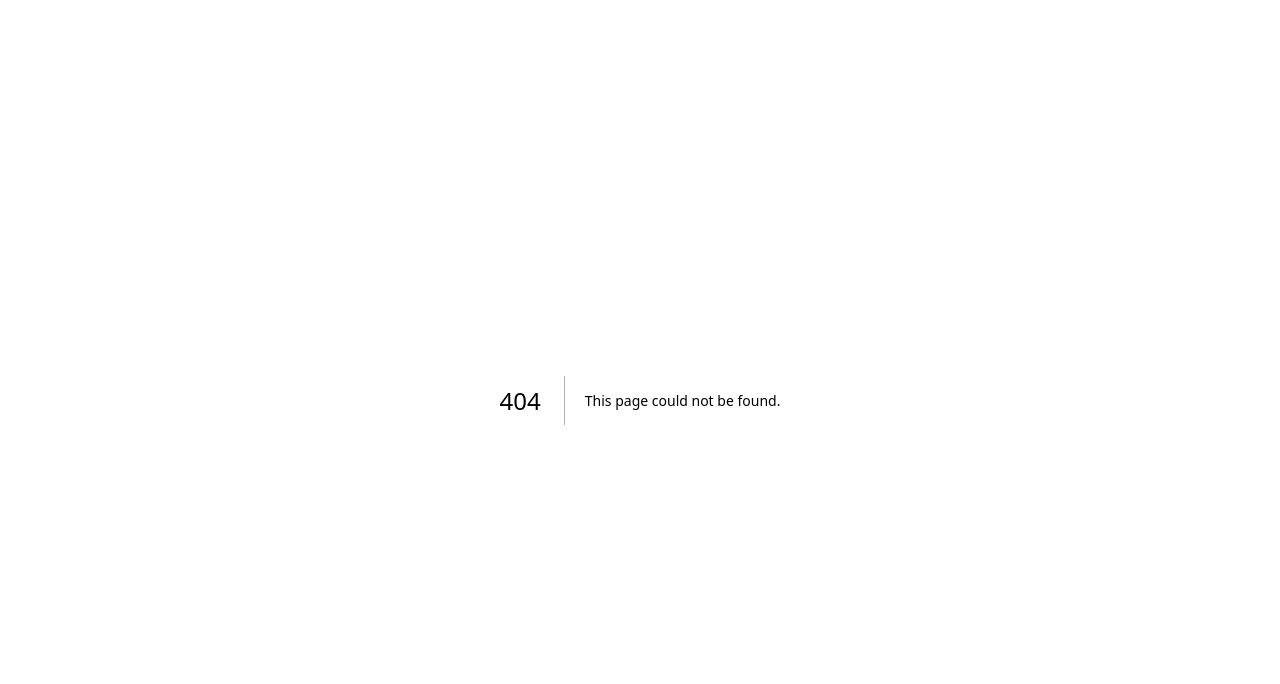
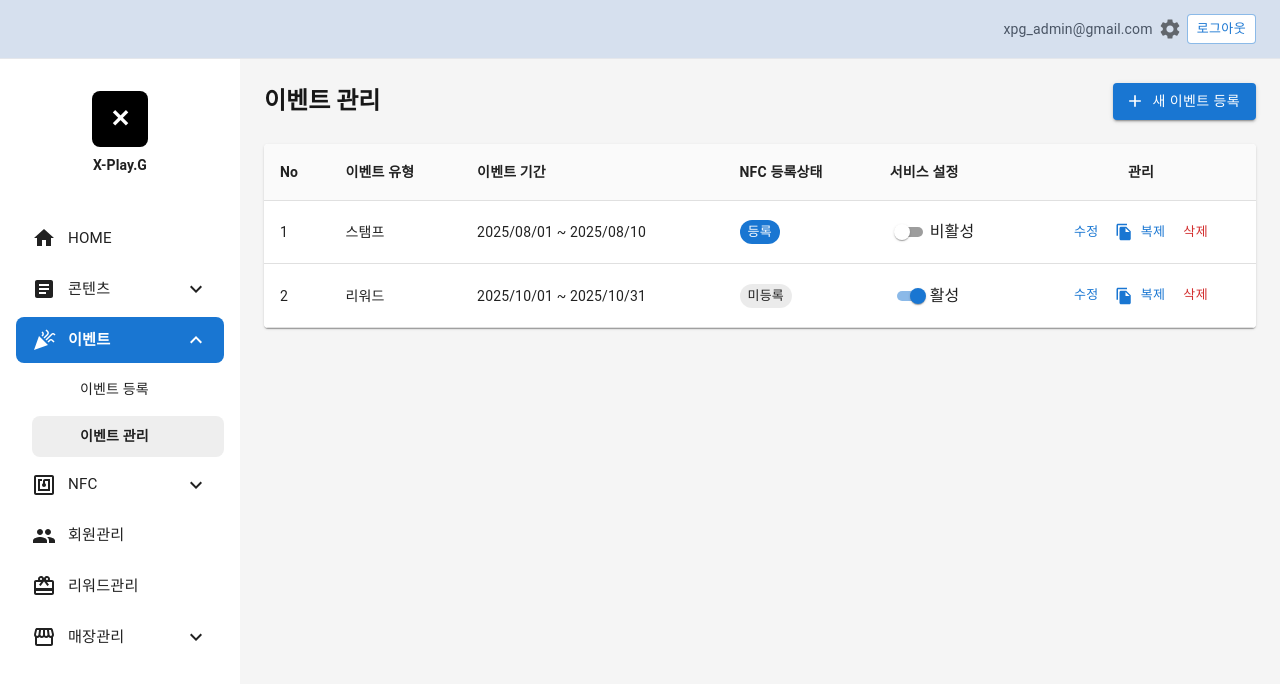
Before and after one commit to kimguny/xpg_frontend, a Next.js app: page /save/events/manage in a window 1280 px wide. Before the commit this address had no page. Shown: the top 684 px of the page. Built offline with nearby package versions, Linux system fonts and the light colour scheme.

Commit message:
ADD: 이벤트 페이지 추가

```diff
--- /dev/null
+++ b/src/app/(common)/save/events/manage/page.tsx
@@ -0,0 +1,7 @@
+// src/app/(common)/save/events/manage/page.tsx
+import EventManagementContent from '@/components/events/EventManagementContent';
+import React from 'react';
+
+export default function EventManagementPage() {
+  return <EventManagementContent />;
+}
--- /dev/null
+++ b/src/components/events/EventManagementContent.tsx
@@ -0,0 +1,142 @@
+// src/components/events/EventManagementContent.tsx
+'use client';
+
+import { useState } from 'react';
+import { useRouter } from 'next/navigation';
+import {
+  Box,
+  Typography,
+  Card,
+  Button,
+  Table,
+  TableBody,
+  TableCell,
+  TableContainer,
+  TableHead,
+  TableRow,
+  Paper,
+  Chip,
+  Switch,
+  FormControlLabel,
+} from '@mui/material';
+import { Add, FileCopy } from '@mui/icons-material';
+import ConfirmDialog from '@/components/common/ConfirmDialog';
+
+interface EventItem {
+  id: number;
+  eventType: string;
+  eventPeriod: string;
+  nfcStatus: '등록' | '미등록';
+  isActive: boolean;
+}
+
+const initialEvents: EventItem[] = [
+  { id: 1, eventType: '스탬프', eventPeriod: '2025/08/01 ~ 2025/08/10', nfcStatus: '등록', isActive: false },
+  { id: 2, eventType: '리워드', eventPeriod: '2025/10/01 ~ 2025/10/31', nfcStatus: '미등록', isActive: true },
+];
+
+export default function EventManagementContent() {
+  const router = useRouter();
+  const [events, setEvents] = useState(initialEvents);
+  const [deleteDialogOpen, setDeleteDialogOpen] = useState(false);
+  const [selectedEventId, setSelectedEventId] = useState<number | null>(null);
+
+  const handleToggleActive = (id: number) => {
+    setEvents(prev =>
+      prev.map(event =>
+        event.id === id ? { ...event, isActive: !event.isActive } : event
+      )
+    );
+  };
+
+  const openDeleteDialog = (id: number) => {
+    setSelectedEventId(id);
+    setDeleteDialogOpen(true);
+  };
+
+  const handleConfirmDelete = () => {
+    if (selectedEventId) {
+      setEvents(prev => prev.filter(event => event.id !== selectedEventId));
+    }
+    setDeleteDialogOpen(false);
+    setSelectedEventId(null);
+  };
+
+  return (
+    <Box>
+      {/* 헤더 */}
+      <Box sx={{ mb: 3, display: 'flex', justifyContent: 'space-between', alignItems: 'center' }}>
+        <Typography variant="h5" sx={{ fontWeight: 'bold' }}>
+          이벤트 관리
+        </Typography>
+        <Button
+          variant="contained"
+          startIcon={<Add />}
+          onClick={() => router.push('/save/events/register')}
+        >
+          새 이벤트 등록
+        </Button>
+      </Box>
+
+      {/* 이벤트 테이블 */}
+      <Card>
+        <TableContainer component={Paper} sx={{ boxShadow: 0 }}>
+          <Table>
+            <TableHead>
+              <TableRow sx={{ bgcolor: 'grey.50' }}>
+                <TableCell sx={{ fontWeight: 600 }}>No</TableCell>
+                <TableCell sx={{ fontWeight: 600 }}>이벤트 유형</TableCell>
+                <TableCell sx={{ fontWeight: 600 }}>이벤트 기간</TableCell>
+                <TableCell sx={{ fontWeight: 600 }}>NFC 등록상태</TableCell>
+                <TableCell sx={{ fontWeight: 600 }}>서비스 설정</TableCell>
+                <TableCell sx={{ fontWeight: 600, textAlign: 'center' }}>관리</TableCell>
+              </TableRow>
+            </TableHead>
+            <TableBody>
+              {events.map((event, index) => (
+                <TableRow key={event.id} sx={{ '&:hover': { bgcolor: 'grey.50' } }}>
+                  <TableCell>{index + 1}</TableCell>
+                  <TableCell>{event.eventType}</TableCell>
+                  <TableCell>{event.eventPeriod}</TableCell>
+                  <TableCell>
+                    <Chip
+                      label={event.nfcStatus}
+                      color={event.nfcStatus === '등록' ? 'primary' : 'default'}
+                      size="small"
+                    />
+                  </TableCell>
+                  <TableCell>
+                    <FormControlLabel
+                      control={
+                        <Switch
+                          checked={event.isActive}
+                          onChange={() => handleToggleActive(event.id)}
+                          size="small"
+                        />
+                      }
+                      label={event.isActive ? '활성' : '비활성'}
+                      sx={{ m: 0 }}
+                    />
+                  </TableCell>
+                  <TableCell sx={{ textAlign: 'center' }}>
+                    <Button size="small" sx={{ minWidth: 'auto', mr: 1 }} onClick={() => console.log(`Edit event ${event.id}`)}>수정</Button>
+                    <Button size="small" sx={{ minWidth: 'auto', mr: 1 }} startIcon={<FileCopy />} onClick={() => console.log(`Copy event ${event.id}`)}>복제</Button>
+                    <Button size="small" color="error" sx={{ minWidth: 'auto' }} onClick={() => openDeleteDialog(event.id)}>삭제</Button>
+                  </TableCell>
+                </TableRow>
+              ))}
+            </TableBody>
+          </Table>
+        </TableContainer>
+      </Card>
+
+      <ConfirmDialog
+        open={deleteDialogOpen}
+        onClose={() => setDeleteDialogOpen(false)}
+        onConfirm={handleConfirmDelete}
+        title="이벤트 삭제"
+        message="정말로 이 이벤트를 삭제하시겠습니까?"
+      />
+    </Box>
+  );
+}
```
